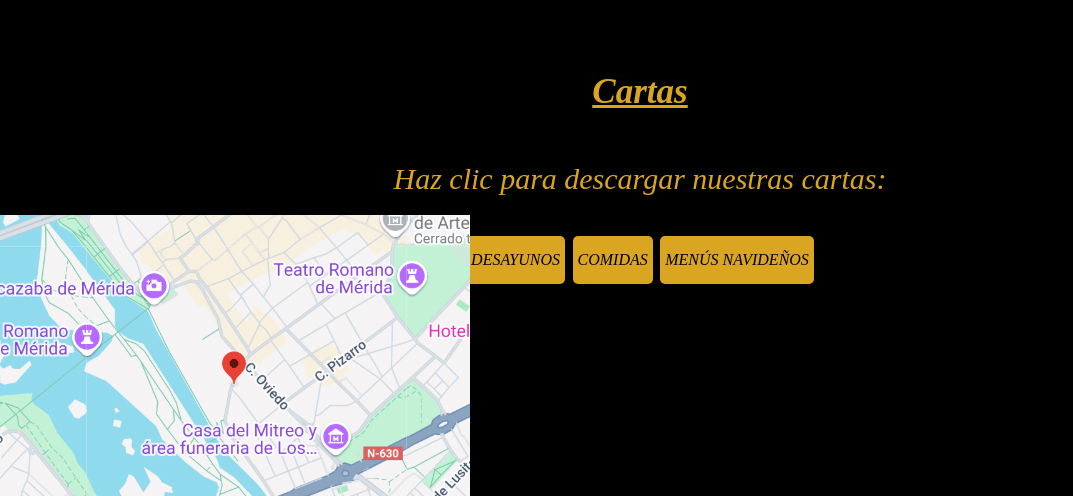
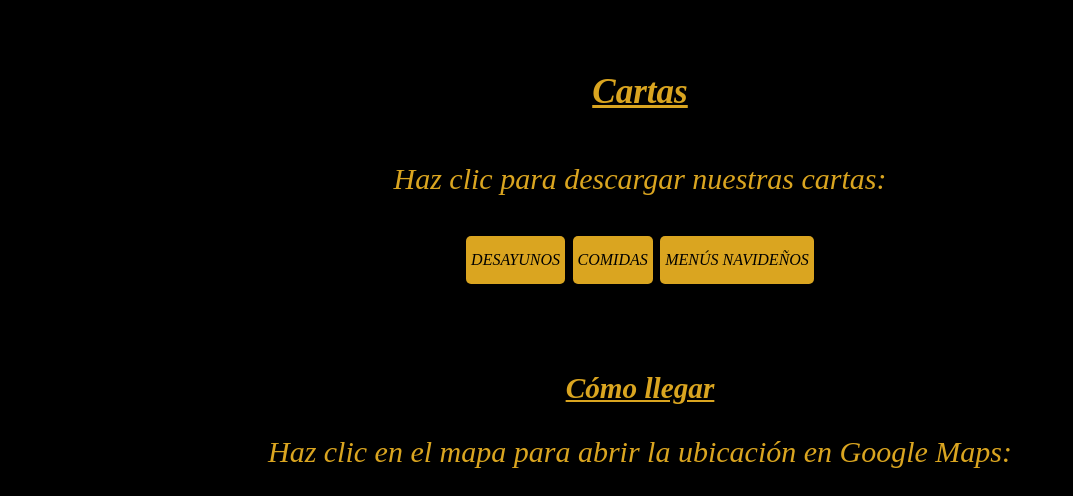
Before and after one commit to MiradordelGuadiana/opinion, a plain HTML site: page index.html in a window 1280 px wide. Shown: the part 2904-3400 px from the top of the page, without its empty margins (0-1073 px from the left). Drawn offline with Linux system fonts and the light colour scheme.

Commit message:
Update hotel.css

```diff
--- a/hotel.css
+++ b/hotel.css
@@ -237,6 +237,33 @@ body{
 }
 
 
+.localizacion{
+    text-align: center;
+    color: goldenrod;
+    font-family: serif;
+    font-style: italic;
+    font-size: 25px;
+    margin-top: 250px;
+    height: 500px;
+}
+.localizacion h3{
+    font-family: serif;
+    font-style: italic;
+    text-decoration:underline;
+}
+.localizacion p{
+    text-align: center;
+    font-family: serif;
+    font-style:italic;
+    color:goldenrod;
+    margin-top: 30px;
+    font-size: 30px;
+}
+.localizacion img{
+    width: 300px; /* Ajusta el tamaño de la imagen */
+    border-radius: 10px;
+}
+
 
 /*
 .imagenes-carta{
```
